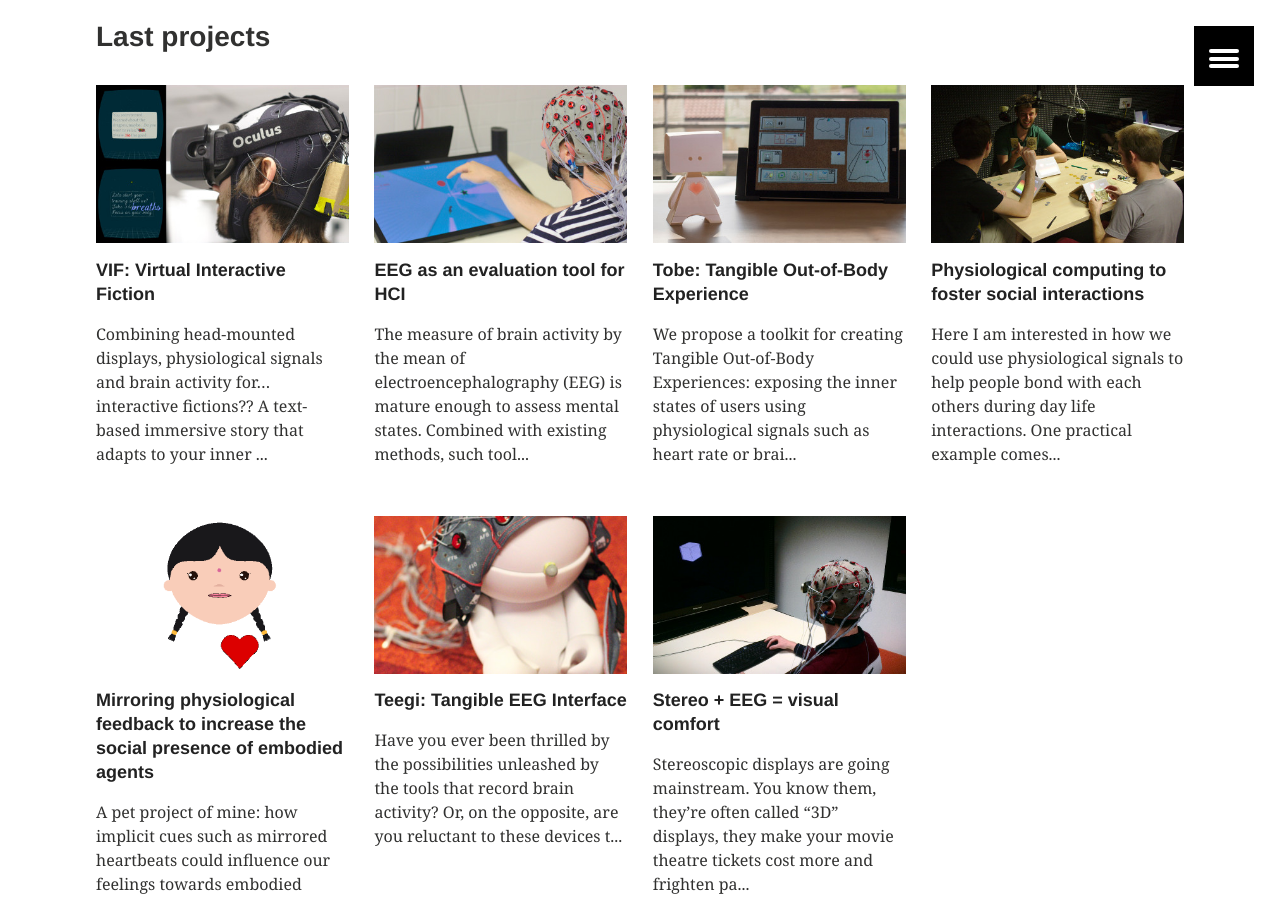
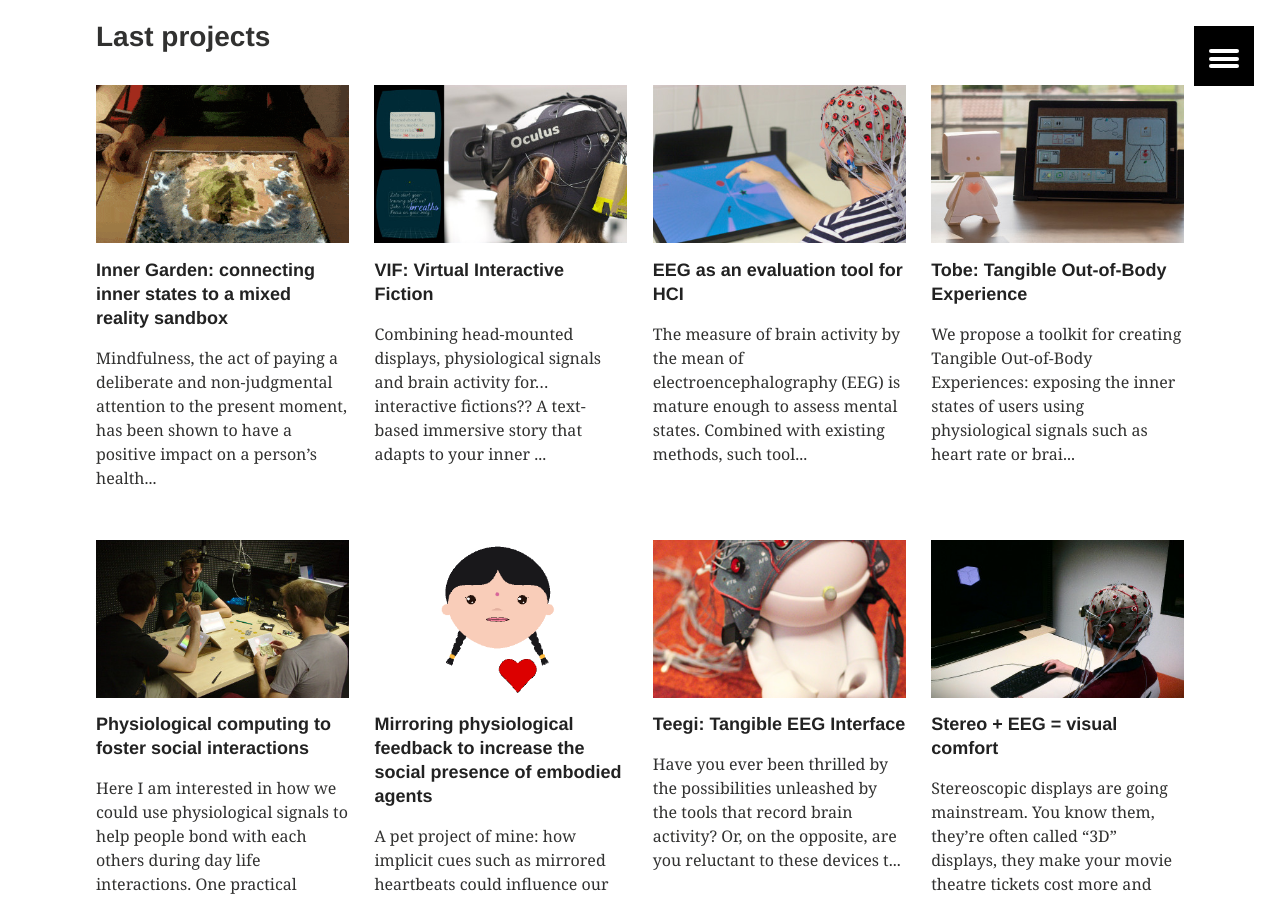
Before and after one commit to jfrey-xx/jfrey-xx.github.io, a Jekyll site: the page built from index.md, in a window 1280 px wide and 900 px high, scrolled down 767 px. Built offline with Jekyll 4.4.1, drawn with Linux system fonts in a browser that asks for light colours; our own code applies the rules of GitHub Pages for plain Markdown files.

Commit message:
adding inner garden

```diff
--- a/_data/publications.yml
+++ b/_data/publications.yml
@@ -354,6 +354,7 @@
   abbreviation: CHI' 16 Workshop
   project: "tobe"
   pdf-link: "https://hal.inria.fr/hal-01288336/document"
+  project: "inner"
 
 - URL: https://hal.inria.fr/hal-01328427
   container-title: International Conference on Physiological Computing
--- /dev/null
+++ b/_projects/inner_garden.md
@@ -0,0 +1,20 @@
+---
+title: "Inner Garden: connecting inner states to a mixed reality
+sandbox"
+project: "inner"
+image-teaser: "teaser_inner-garden.gif"
+order: 8
+layout: project
+---
+
+Mindfulness, the act of paying a deliberate and non-judgmental attention to the present moment, has been shown to have a positive impact on a person's health and subjective well-being. Based on an iterative process with meditation teachers and practitioners, we designed a new tool to support mindfulness practices. This tool takes the shape of an augmented sandbox, designed to inspire the user's self-motivation and curiosity. By shaping the sand, the user creates a living miniature world that is projected back onto the sand. The natural elements of the garden are connected to real-time physiological measurements, such as breathing, helping the user to stay focused on the body. Moreover, using a virtual reality headset, they can travel inside their garden for a dedicated meditation session. Preliminary results seem to indicate that the system is well suited for mindfulness and induces a calm and mindful state on the user.
+
+<iframe src="//player.vimeo.com/video/200217398" width="500" height="281" frameborder="0" webkitallowfullscreen mozallowfullscreen allowfullscreen ></iframe>
+
+This project is a new iteration of the "introspectibles" that were first investigated with [Teegi](/projects/teegi/) and [Tobe](/projects/tobe/). The Inner Garden can be seen as a multi-modal biofeedback (visual, sounds, tactile). It helps users to be grounded to their body, in a playful and engaging way.
+
+
+![Inner Garden: an augmented sandbox and a multi-modal biofeedback](/images/inner-garden/teaser.jpg)
+
+
+It was created by [Joan Sol Roo](http://people.bordeaux.inria.fr/jroo/) and [Renaud Gervais](http://renaudgervais.com/). I joined the adventure later on, helping with the design process -- with some ideas about the use of virtual reality gathered [during my stay in Montreal](http://vrrelated.com/thought-powered-vr-is-becoming-real/) -- and the experimental study. Now that we have validated the acceptability and the core principles of the Inner Garden, we are looking forward to test its effect on the long term.
```
Also changed, not shown: images/inner-garden/teaser.jpg (added), images/teaser_inner-garden.gif (added).
